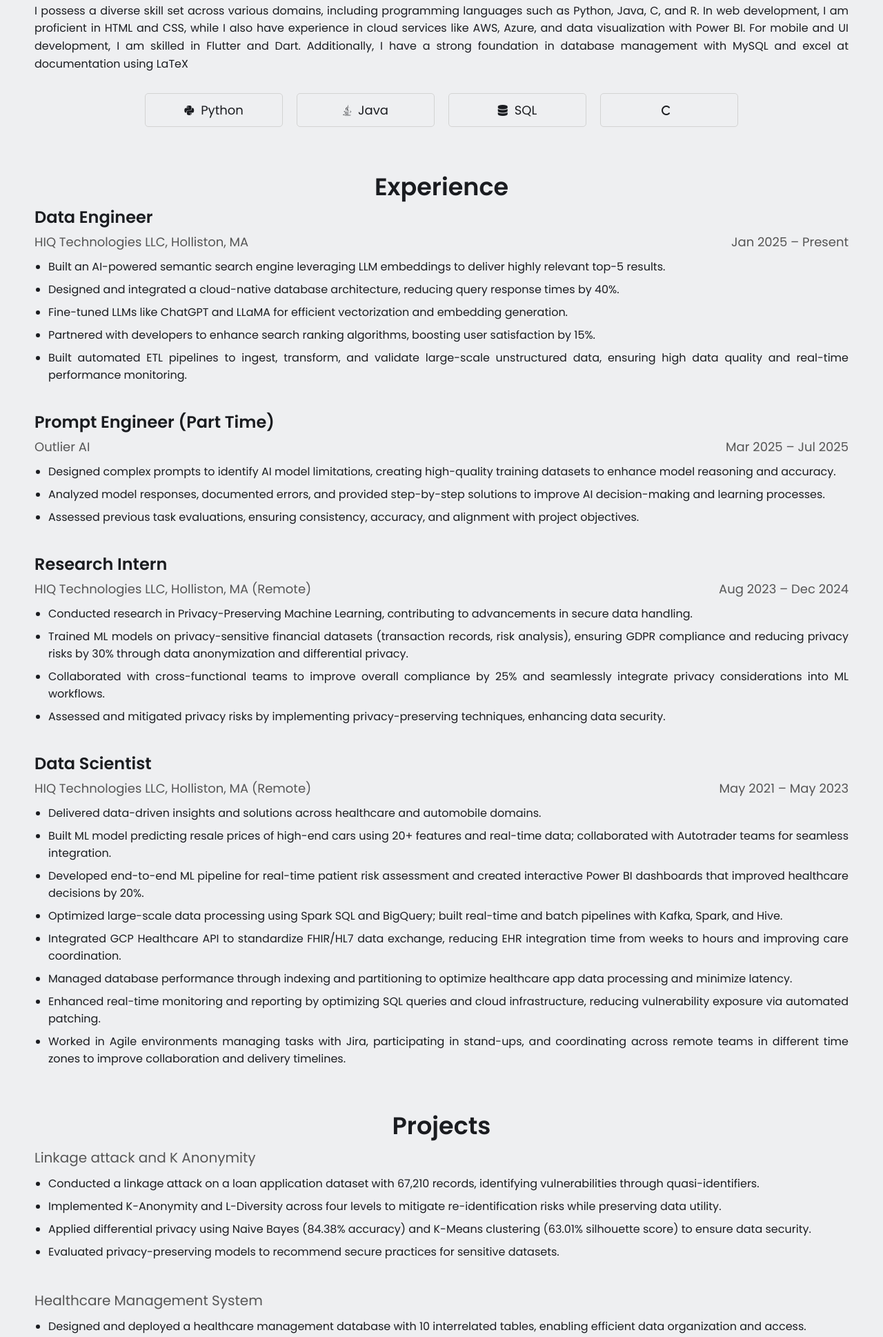
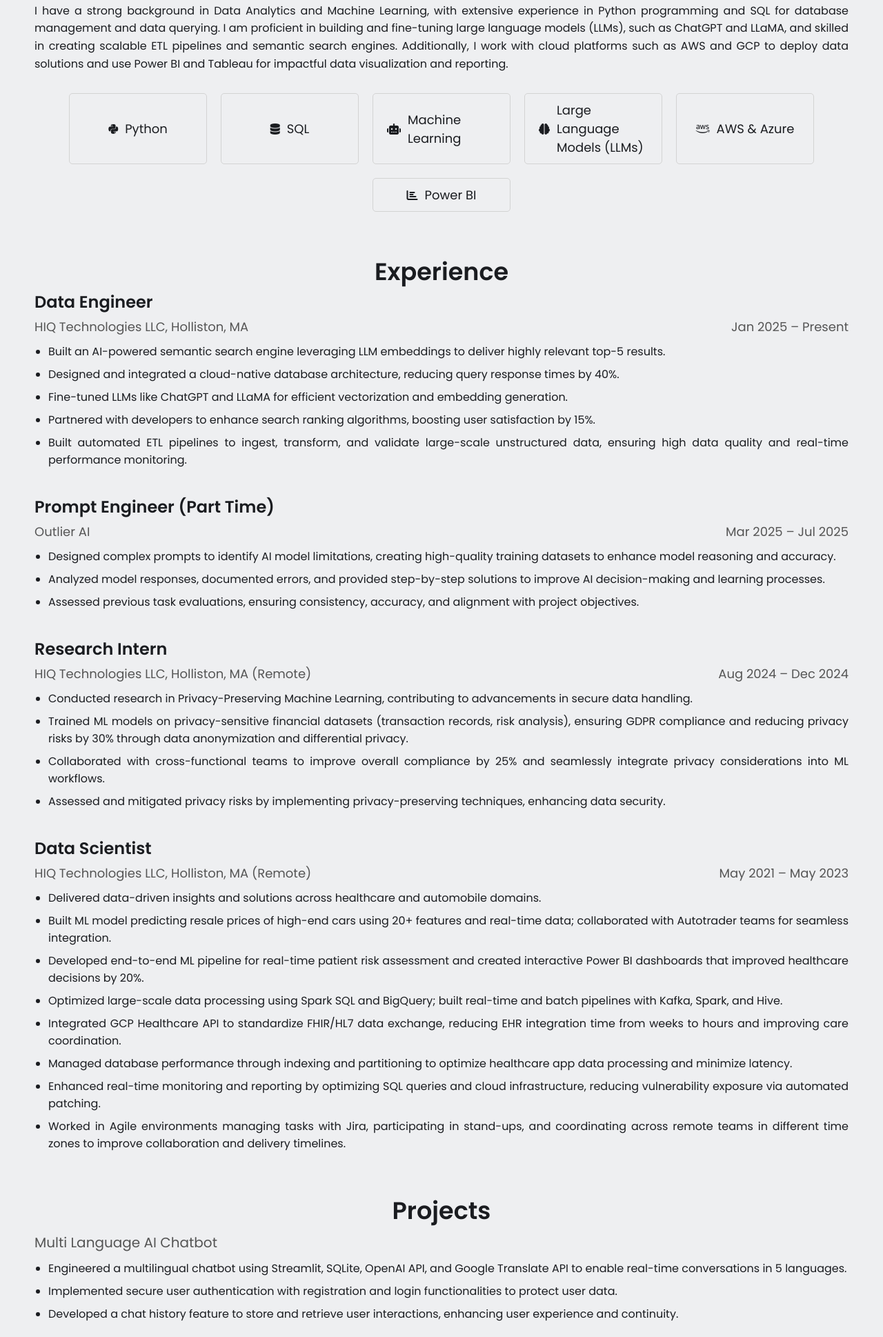
Before and after one commit to P1107Y/pranay_portfolio, a plain HTML site: page index.html in a window 1280 px wide. Shown: the part 629-2567 px from the top of the page at 69% size. Drawn offline with Linux system fonts and the light colour scheme.

Commit message:
Update index.html

```diff
--- a/index.html
+++ b/index.html
@@ -65,8 +65,7 @@
           <p class="tagline">Data Scientist | AI Enthusiast | Innovator</p>
           <p>
             I thrive on solving complex problems and uncovering insights within data. With a
-            Master's in Computer Science, specializing in Data Analytics from the
-            Illinois Institute of Technology,  I optimize LLMs for vector embeddings and build scalable ML pipelines using Python, PySpark, TensorFlow, and Scikit-learn. I am proficient in Python, SQL, and Machine Learning.
+            Master's in Computer Science, specializing in Data Analytics from the Illinois Institute of Technology,  I optimize LLMs for vector embeddings and build scalable ML pipelines using Python, PySpark, TensorFlow, and Scikit-learn. I am proficient in Python, SQL, and Machine Learning.
             My experience spans cloud platforms like BigQuery, Databricks, and Hadoop ecosystems. I’ve worked on GDPR-compliant financial data, built predictive models in healthcare and automotive sectors, and developed tools ranging from chatbots to earthquake detection systems. With strong problem-solving skills and cross-functional communication, I turn complex data into actionable insights. I’m eager to contribute to your team’s data-driven goals.
           </p>
           <div class="links">
@@ -91,13 +90,7 @@
      <section id="skills" class="skills-section">
   <h2>Skills</h2>
   <div class="text">
-          I possess a diverse skill set across various domains, including
-          programming languages such as Python, Java, C, and R. In web
-          development, I am proficient in HTML and CSS, while I also have
-          experience in cloud services like AWS, Azure, and data visualization
-          with Power BI. For mobile and UI development, I am skilled in Flutter
-          and Dart. Additionally, I have a strong foundation in database
-          management with MySQL and excel at documentation using LaTeX
+    I have a strong background in Data Analytics and Machine Learning, with extensive experience in Python programming and SQL for database management and data querying. I am proficient in building and fine-tuning large language models (LLMs), such as ChatGPT and LLaMA, and skilled in creating scalable ETL pipelines and semantic search engines. Additionally, I work with cloud platforms such as AWS and GCP to deploy data solutions and use Power BI and Tableau for impactful data visualization and reporting.
   </div>
 
   <div class="cells">
@@ -107,21 +100,32 @@
     </div>
 
     <div class="cell">
-            <i class="fa-brands fa-java"></i>
-            <span>Java</span>
-          </div>
-
-          <div class="cell">
       <i class="fa-solid fa-database"></i>
       <span>SQL</span>
     </div>
 
     <div class="cell">
-            <i class="fa-brands fa-c"></i>
-            <span></span>
+      <i class="fa-solid fa-robot"></i>
+      <span>Machine Learning</span>
+    </div>
+
+    <div class="cell">
+      <i class="fa-solid fa-brain"></i>
+      <span>Large Language Models (LLMs)</span>
+    </div>
+
+    <div class="cell">
+      <i class="fa-brands fa-aws"></i>
+      <span>AWS & Azure</span>
+    </div>
+
+    <div class="cell">
+      <i class="fa-solid fa-chart-bar"></i>
+      <span>Power BI</span>
     </div>
   </div>
 </section>
+
 
       <!-- SECTION 3: Experience -->
       <section id="experience" class="experience-section">
@@ -171,7 +175,7 @@
       <h3 class="role">Research Intern</h3>
       <p class="company-info">
         <span class="company-name">HIQ Technologies LLC, Holliston, MA (Remote)</span>
-        <span class="company-duration">Aug 2023 – Dec 2024</span>
+        <span class="company-duration">Aug 2024 – Dec 2024</span>
       </p>
     </div>
     <div class="text">
@@ -214,6 +218,26 @@
 
       <section id="projects" class="projects-section">
         <h2>Projects</h2>
+
+
+         <div class="group">
+          <div class="project-details">
+            <p class="project-info">Multi Language AI Chatbot</p>
+          </div>
+          <div class="project-description">
+            <ul>
+              <li>
+                Engineered a multilingual chatbot using Streamlit, SQLite, OpenAI API, and Google Translate API to enable real-time conversations in 5 languages.
+              </li>
+              <li>
+                Implemented secure user authentication with registration and login functionalities to protect user data.
+              </li>
+              <li>
+                Developed a chat history feature to store and retrieve user interactions, enhancing user experience and continuity.
+              </li>
+            </ul>
+          </div>
+        </div>
 
         <!-- Project A -->
         <div class="group">
@@ -262,8 +286,7 @@
                 group-by, and cumulative distribution.
               </li>
               <li>
-                Conducted rigorous testing with over 30 edge cases and
-                implemented robust exception handling to ensure reliability and
+                Conducted rigorous testing with over 30 edge cases and implemented robust exception handling to ensure reliability and
                 seamless operation.
               </li>
             </ul>
@@ -284,7 +307,7 @@
                 non-earthquake events.
               </li>
               <li>
-                Developed and implemented deep learning models, including Fully
+                Developed and implemented deep learning models, including fully
                 Connected Artificial Neural Networks, Convolutional Neural
                 Networks (AlexNet, Lanet, VGG), and Recurrent Neural Networks.
               </li>
@@ -310,7 +333,7 @@
               </li>
               <li>
                 Designed an intuitive UI with three main screens—Home,
-                Destination Selection, and Plan Confirmation—ensuring smooth
+                Destination Selection and Plan Confirmation—ensuring smooth
                 navigation and an enhanced user experience.
               </li>
               <li>
@@ -348,7 +371,7 @@
             <ul>
               <li>
                 Investigated the use of machine learning techniques to classify
-                various vibrational events detected by distributed fiber optic
+                various vibrational events detected by the distributed fiber optic
                 sensors, leveraging the high-resolution data these sensors
                 provide.
               </li>
```
Lines whose indentation alone changed are shown as unchanged.
